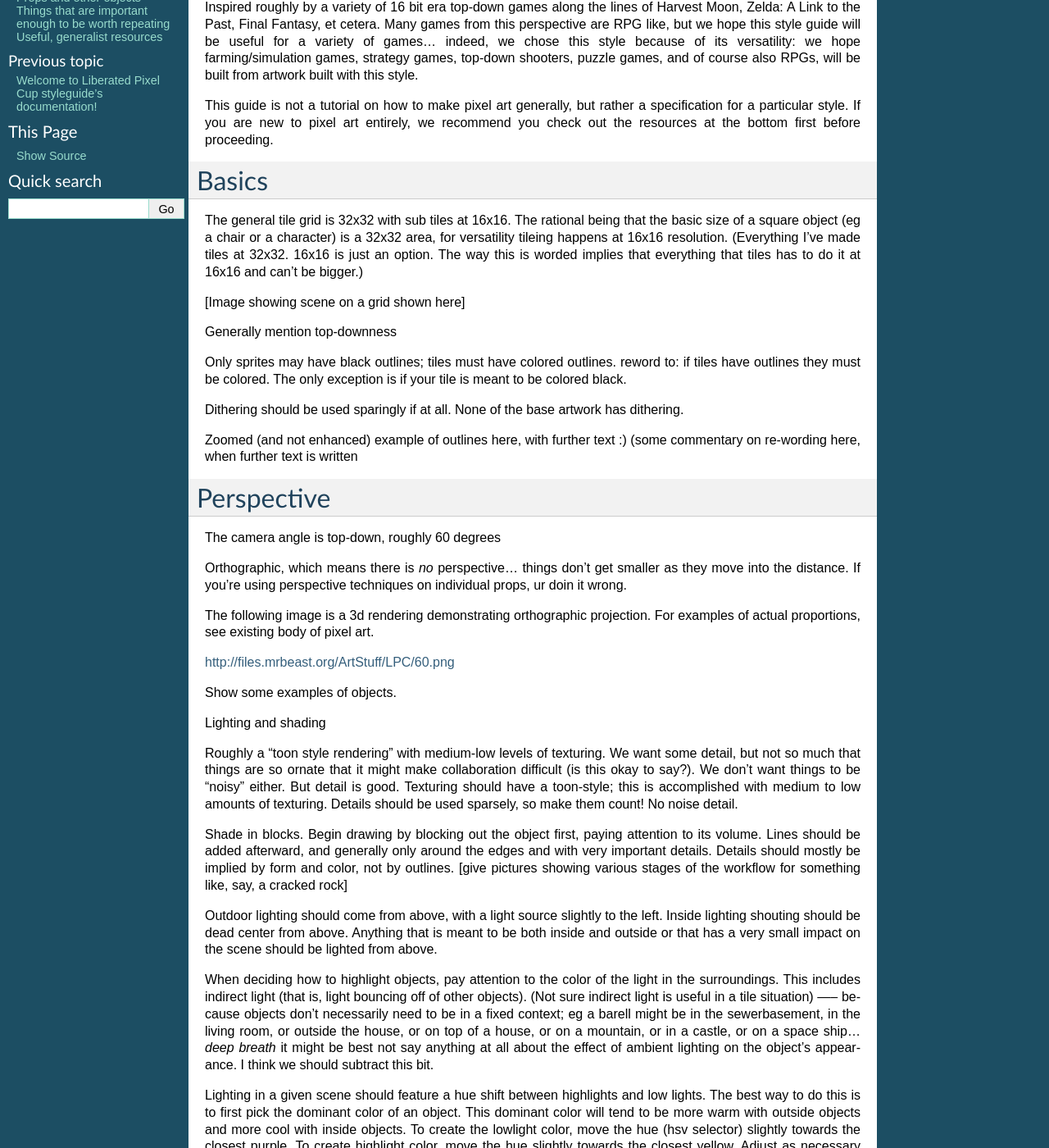
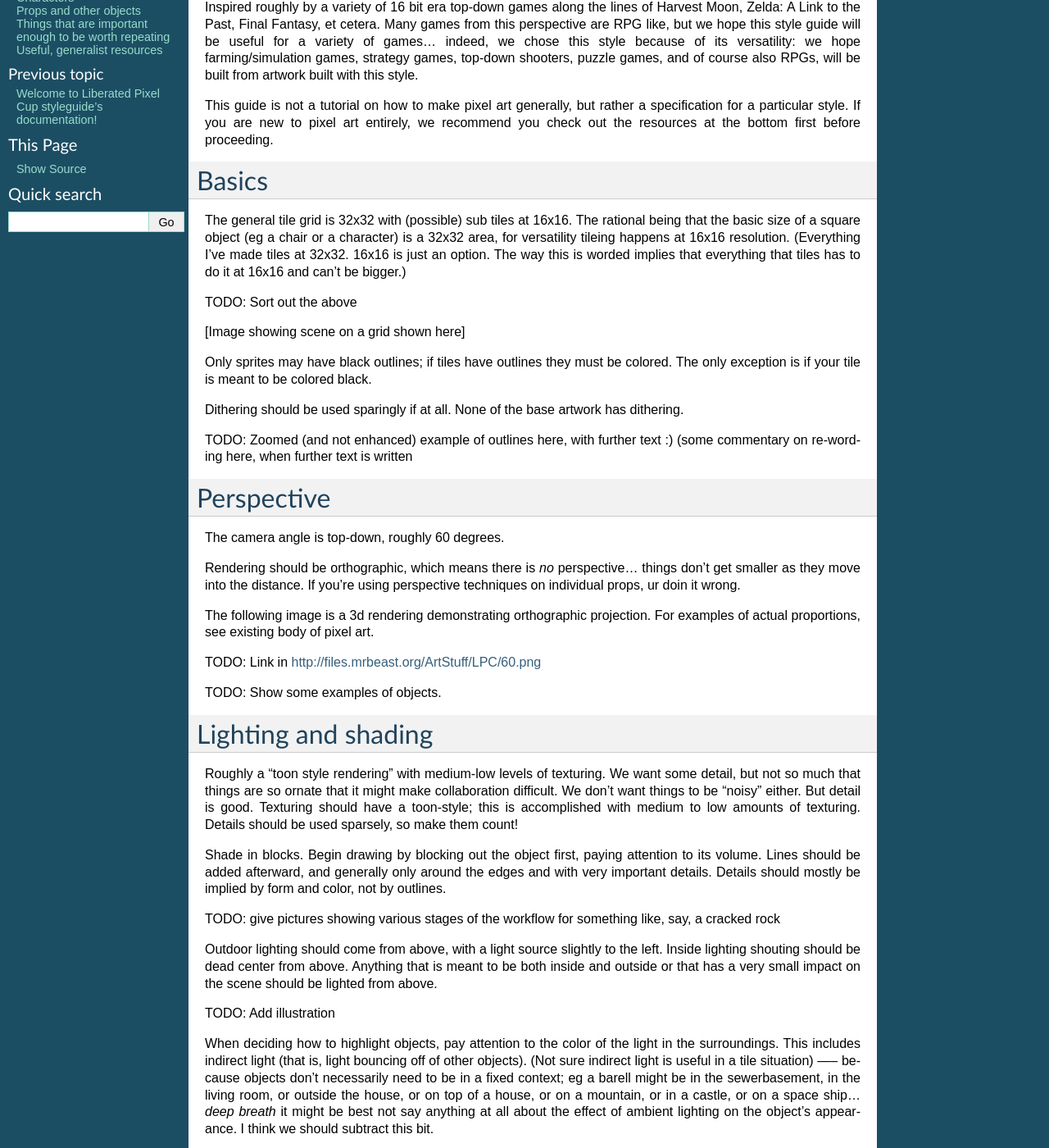
Before and after one commit to stefanbeller/lpc, a Sphinx documentation site: the page built from source/styleguide.rst, in a window 1280 px wide and 1400 px high, scrolled down 213 px. Shown: the whole window at 82% size. Built offline with Sphinx 7.4.7, drawn with Linux system fonts in a browser that asks for light colours; some of the changed text lies outside the part shown.

Commit message:
Added TODO items and cleared up a bit of the style guide

```diff
--- a/source/styleguide.rst
+++ b/source/styleguide.rst
@@ -25,68 +25,76 @@
 pixel art entirely, we recommend you check out the resources at the
 bottom first before proceeding.
 
+
 Basics
 ------
 
-The general tile grid is 32x32 with sub tiles at 16x16.  The rational
-being that the basic size of a square object (eg a chair or a
-character) is a 32x32 area, for versatility tileing happens at 16x16
-resolution. (Everything I've made tiles at 32x32.  16x16 is just an
-option.  The way this is worded implies that everything that tiles has
-to do it at 16x16 and can't be bigger.)
+The general tile grid is 32x32 with (possible) sub tiles at 16x16.
+The rational being that the basic size of a square object (eg a chair
+or a character) is a 32x32 area, for versatility tileing happens at
+16x16 resolution. (Everything I've made tiles at 32x32.  16x16 is just
+an option.  The way this is worded implies that everything that tiles
+has to do it at 16x16 and can't be bigger.)
+
+TODO: Sort out the above
 
 [Image showing scene on a grid shown here]
 
-Generally mention top-downness
-
-Only sprites may have black outlines; tiles must have colored
-outlines. reword to: if tiles have outlines they must be colored.  The
-only exception is if your tile is meant to be colored black.
+Only sprites may have black outlines; if tiles have outlines they must
+be colored.  The only exception is if your tile is meant to be colored
+black.
 
 Dithering should be used sparingly if at all.  None of the base
 artwork has dithering.
 
-Zoomed (and not enhanced) example of outlines here, with further text
-:) (some commentary on re-wording here, when further text is written
+TODO: Zoomed (and not enhanced) example of outlines here, with further
+text :) (some commentary on re-wording here, when further text is
+written
+
 
 Perspective
 -----------
 
-The camera angle is top-down, roughly 60 degrees
+The camera angle is top-down, roughly 60 degrees.
 
-Orthographic, which means there is *no* perspective... things don't
-get smaller as they move into the distance.  If you're using
-perspective techniques on individual props, ur doin it wrong.
+Rendering should be orthographic, which means there is *no*
+perspective... things don't get smaller as they move into the
+distance.  If you're using perspective techniques on individual props,
+ur doin it wrong.
 
 The following image is a 3d rendering demonstrating orthographic
 projection.  For examples of actual proportions, see existing body of
 pixel art.
 
-http://files.mrbeast.org/ArtStuff/LPC/60.png
+TODO: Link in http://files.mrbeast.org/ArtStuff/LPC/60.png
 
-Show some examples of objects.
+TODO: Show some examples of objects.
+
 
 Lighting and shading
+--------------------
 
 Roughly a "toon style rendering" with medium-low levels of texturing.
 We want some detail, but not so much that things are so ornate that it
-might make collaboration difficult (is this okay to say?).  We don't
-want things to be "noisy" either.  But detail is good.  Texturing
-should have a toon-style; this is accomplished with medium to low
-amounts of texturing.  Details should be used sparsely, so make them
-count!  No noise detail.
+might make collaboration difficult.  We don't want things to be
+"noisy" either.  But detail is good.  Texturing should have a
+toon-style; this is accomplished with medium to low amounts of
+texturing.  Details should be used sparsely, so make them count!
 
 Shade in blocks.  Begin drawing by blocking out the object first,
 paying attention to its volume.  Lines should be added afterward, and
 generally only around the edges and with very important details.
 Details should mostly be implied by form and color, not by outlines.
-[give pictures showing various stages of the workflow for something
-like, say, a cracked rock]
+
+TODO: give pictures showing various stages of the workflow for something
+like, say, a cracked rock
 
 Outdoor lighting should come from above, with a light source slightly
 to the left.  Inside lighting shouting should be dead center from
 above.  Anything that is meant to be both inside and outside or that
 has a very small impact on the scene should be lighted from above.
+
+TODO: Add illustration
 
 When deciding how to highlight objects, pay attention to the color of
 the light in the surroundings.  This includes indirect light (that is,
@@ -98,6 +106,8 @@
 breath* it might be best not say anything at all about the effect of
 ambient lighting on the object's appearance. I think we should
 subtract this bit.
+
+TODO: Resolve above.
 
 Lighting in a given scene should feature a hue shift between
 highlights and low lights.  The best way to do this is to first pick
@@ -127,21 +137,27 @@
   good color to use.
 * No colors are pure.  Saturation should be high, but no #00FF00 for
   green please..
-* To put it simply, don't think of colors in terms of numbers.  Use the HSV color picker.
+
+* To put it simply, don't think of colors in terms of numbers.  Use
+  the HSV color picker.
+
 * Your light to dark color ramps should *never* all have the same hue.
   Vary the hue and saturation a bit as you go from light to dark, or
   your objects will look flat.
+
 
 Outlines
 --------
 
  * Should be a darker version of the current color, not black.
 
+
 Hue Shifting
 ------------
 
  * Shadows should head towards the blue/purple end of the spectrum.
  * Highlights should head towards the yellow end of the spectrum.
+
 
 Tile authoring
 --------------
@@ -157,12 +173,13 @@
 
 [examples here]
 
-Should we make notes on external scenes versus internal scenes? Yes.Absolutely =)
+TODO: Should we make notes on external scenes versus internal scenes? Yes. Absolutely =)
 
-Examples go here.  Important examples which illustrate things:
+TODO: Examples go here.  Important examples which illustrate things:
  * grass tiles and edges
  * Buildings
  * Interior walls, including entrances/exits
+
 
 Characters
 ----------
@@ -177,11 +194,13 @@
 the clothing should fit in 48x64 space.  The outlines should be black
 or near black, no selective outlining.
 
-[example human base here]
+TODO: [insert example human base here]
 
 Monsters are cute so far.
 
-[example monster bases]
+TODO: Expand above wording
+TODO: [insert example monster bases]
+
 
 Props and other objects
 -----------------------
@@ -197,6 +216,7 @@
 scene.  Shadows should follow the same transparency blending rules as
 mentioned in the "lighting and shadows" section above.
 
+
 Things that are important enough to be worth repeating
 ------------------------------------------------------
 
@@ -204,6 +224,7 @@
  * Vary the hues of your color ramps!
  * Highlighted areas are yellow-ish, shadowed areas are purple-ish.
  * Block your art out first, including shadows, before adding detail.
+
 
 Useful, generalist resources
 ----------------------------
@@ -213,7 +234,14 @@
 
 Pixel Tutorials:
 
-http://tkool.jp/fancontents/lecture/graphic/ It's in Japanese, but the tutorials are thorough and the art is all you really need to figure out what they're teaching.
-http://gas13.ru/v3/tutorials/  Excellent for teaching the why of pixel art, not just the how.  "So you want to be a Pixel Artist" is highly recommended.
-http://www.pixeljoint.com/forum/forum_posts.asp?TID=11299 A good general course on what pixel art is and how to start making it.
-http://opengameart.org/content/les-forges-pixel-art-course A pixel art course that's so good that we translated and mirrored it.  Originals in French here:  http://www.lesforges.org/tag/pixel%20art
+* http://tkool.jp/fancontents/lecture/graphic/ -- It's in Japanese,
+  but the tutorials are thorough and the art is all you really need to
+  figure out what they're teaching.
+* http://gas13.ru/v3/tutorials/ -- Excellent for teaching the why of
+  pixel art, not just the how.  "So you want to be a Pixel Artist" is
+  highly recommended.
+* http://www.pixeljoint.com/forum/forum_posts.asp?TID=11299 -- A good
+  general course on what pixel art is and how to start making it.
+* http://opengameart.org/content/les-forges-pixel-art-course A pixel
+  art course that's so good that we translated and mirrored it.
+  Originals in French here: http://www.lesforges.org/tag/pixel%20art
```
